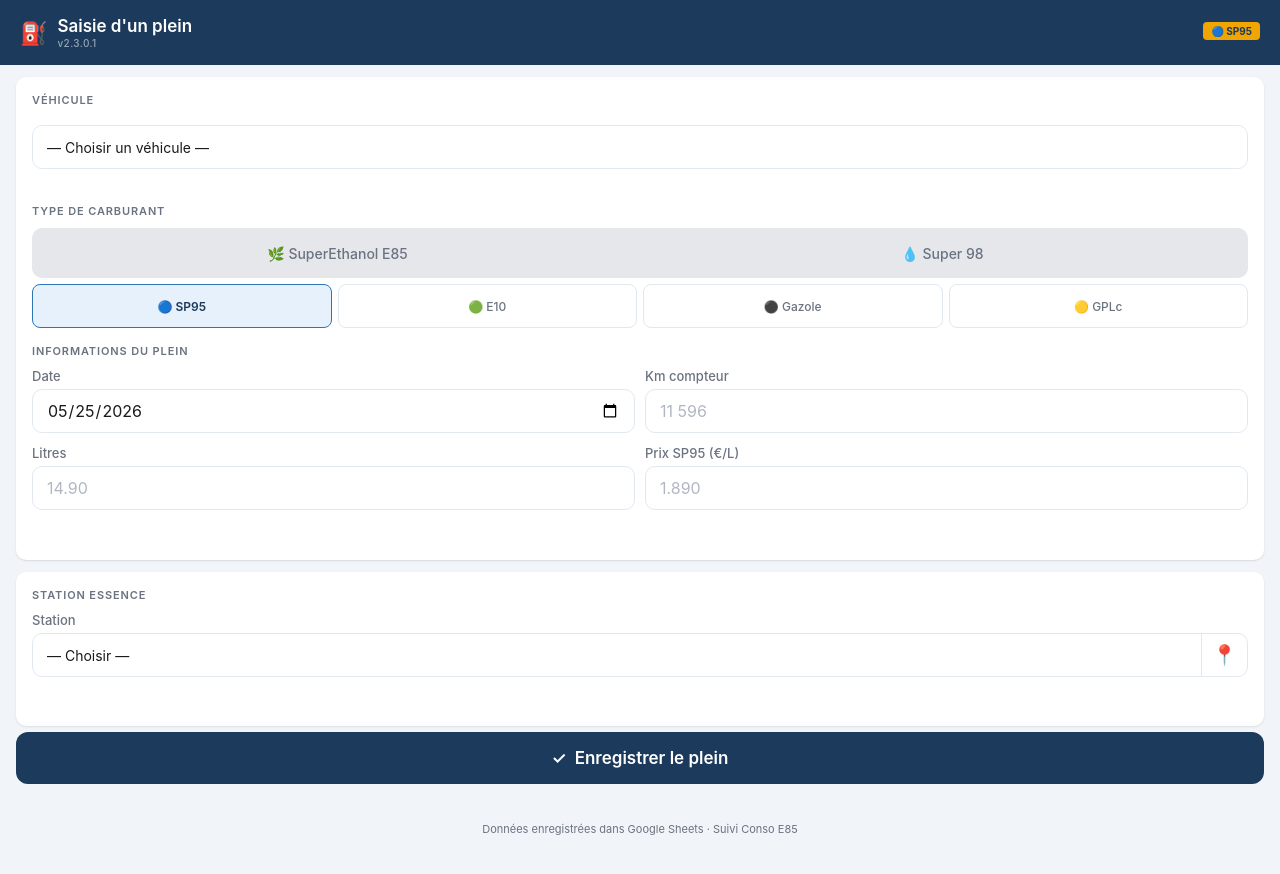
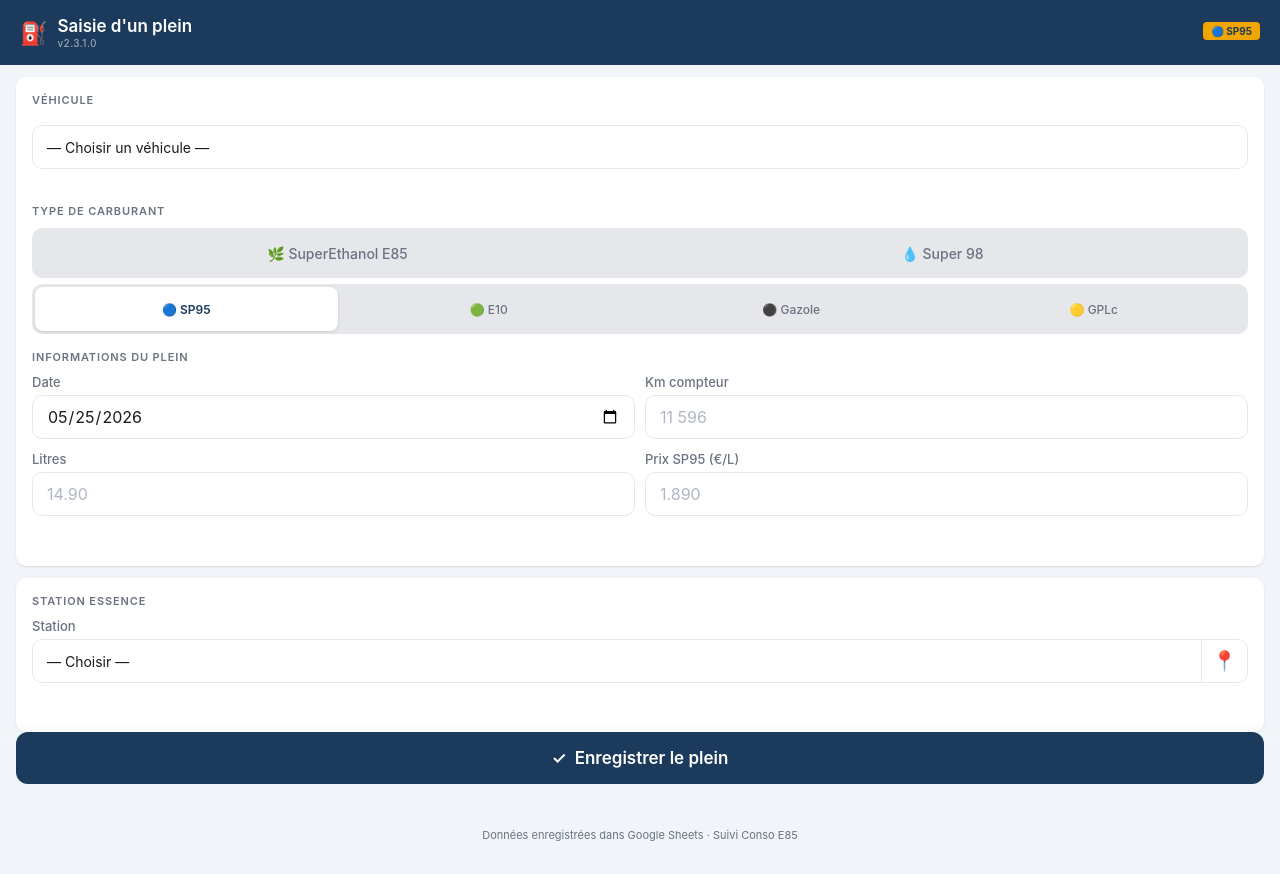
Before and after one commit to fdaubercy/suivi-conso-carburant, a plain HTML site: page index.html in a window 1280 px wide. Both pictures are taken after a click on the button "🔵 SP95". Drawn offline with Linux system fonts and the light colour scheme; no server answers.

Commit message:
style(carburant): boutons secondaires alignes sur le pattern primaire [v2.3.1.0]

```diff
--- a/js/config.js
+++ b/js/config.js
@@ -1,5 +1,5 @@
 /* ─── Configuration globale ─── */
-export const APP_VERSION       = '2.3.0.1';
+export const APP_VERSION       = '2.3.1.0';
 export const GAS_URL           = 'https://script.google.com/macros/s/AKfycbwIyCfZVTpDOGBANtFcHECcCdbg4J4t377pKQjIJ0NJYFT9FMjZm5_6XOsyQAas8jeTyA/exec';
 export const GS_SHEET_ID       = '1uN170kt_n45sBRwqs2krTYfhapU3dMKjTguD-qSUqCE';
 export const PRIX_API          = 'https://data.economie.gouv.fr/api/explore/v2.1/catalog/datasets/prix-des-carburants-en-france-flux-instantane-v2/records';
--- a/style.css
+++ b/style.css
@@ -134,31 +134,30 @@ header h1 { color: #fff; font-size: 17px; font-weight: 600; margin: 0; }
   box-shadow: 0 1px 3px rgba(0,0,0,.12);
 }
 
-/* Ligne secondaire : SP95, E10, Gazole, GPLc (si prix disponibles) */
+/* Ligne secondaire : SP95, E10, Gazole, GPLc — meme look que la primaire */
 .type-row-secondary {
-  display: flex; gap: 6px;
+  display: grid; grid-template-columns: repeat(4, 1fr);
+  background: #e5e7eb; border-radius: 10px;
+  padding: 3px;
   margin-top: 6px;
-  flex-wrap: wrap;
 }
 .type-btn-sm {
-  flex: 1; min-width: 0;
   display: flex; flex-direction: column; align-items: center; justify-content: center;
   gap: 1px;
   padding: 7px 4px;
   font-size: 12px; font-weight: 500;
-  border: 1.5px solid var(--border); border-radius: 8px;
-  background: var(--white); color: var(--text-muted);
-  cursor: pointer; font-family: inherit;
+  border: none; background: transparent;
+  color: var(--text-muted); cursor: pointer;
+  border-radius: 8px; font-family: inherit;
   min-height: 44px;
   -webkit-tap-highlight-color: transparent;
   transition: all .15s;
   white-space: nowrap;
 }
 .type-btn-sm.active {
-  background: var(--blue-light); border-color: var(--blue-mid);
-  color: var(--blue-dark); font-weight: 600;
+  background: var(--white); color: var(--blue-dark); font-weight: 600;
+  box-shadow: 0 1px 3px rgba(0,0,0,.12);
 }
-.type-btn-sm:active { background: var(--blue-light); }
 .type-btn-sm.dimmed { opacity: 0.38; }
 
 /* Prix affiché dans les boutons secondaires */
```
Also changed, not shown: CHANGELOG.md.
